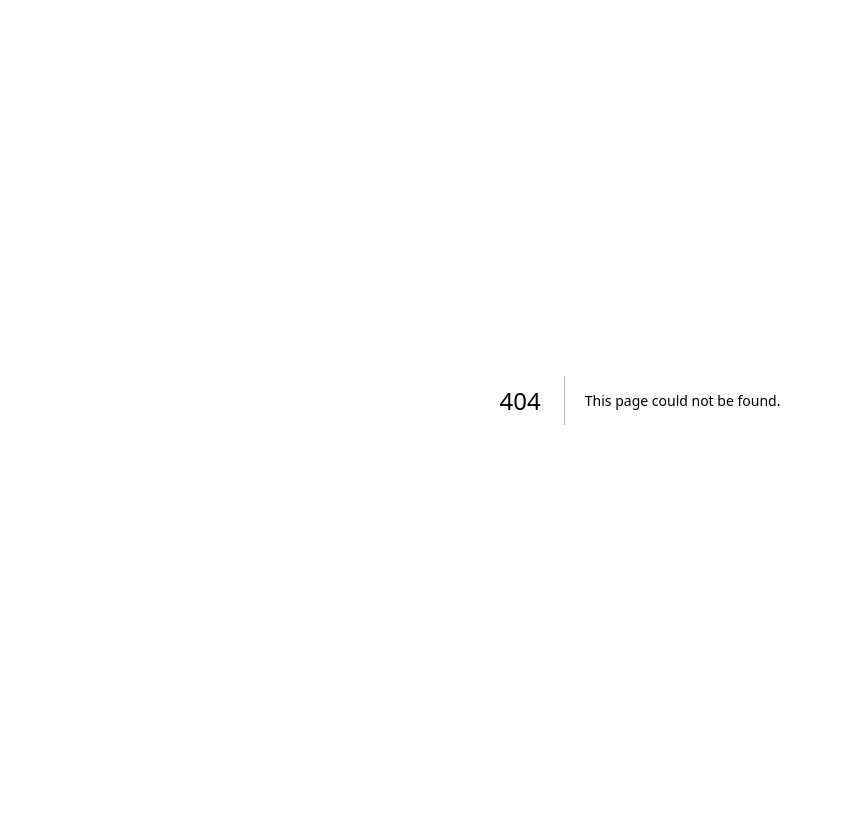
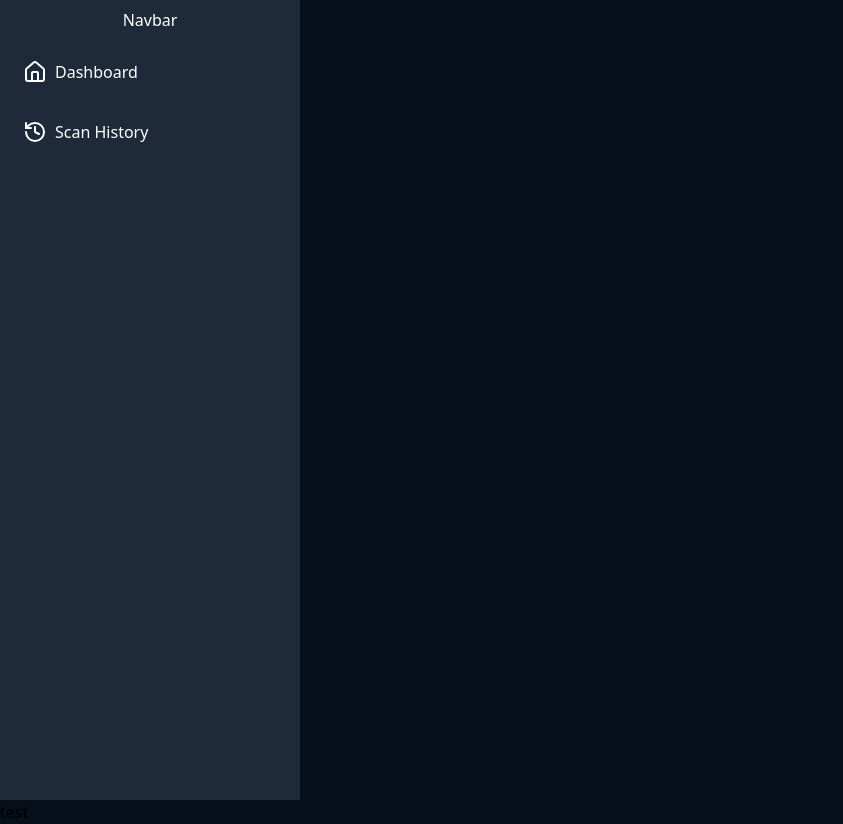
Before and after one commit to Jenushan44/api-security-analyzer, a Next.js app in the folder frontend/: page /scans in a window 1280 px wide. Before the commit this address had no page. Shown: the whole page, without its empty margins (0-843 px from the left). Before the commit the page ends 800 px from the top, so only its background shows below. Built offline with nearby package versions, Linux system fonts and the light colour scheme.

Commit message:
Setup navbar and add scan history page

```diff
--- /dev/null
+++ b/frontend/app/scans/page.tsx
@@ -0,0 +1,8 @@
+import Navbar from "../../components/Navbar"
+
+export default function ScanHistory() {
+  return (<>
+    <Navbar />
+    test
+  </>)
+}
--- a/frontend/components/Navbar.tsx
+++ b/frontend/components/Navbar.tsx
@@ -1,7 +1,14 @@
+import Link from "next/link";
+import { House, History } from 'lucide-react';
+
 function Navbar() {
   return (
-    <div className="flex sm:w-[60px] md:w-[200px] lg:w-[300px] min-h-screen bg-gray-800">
-      <h1>Navbar</h1>
+    <div className="flex sm:w-[60px] md:w-[200px] lg:w-[300px] min-h-screen bg-gray-800 ">
+      <div className="flex flex-col items-center w-full gap-y-5">
+        <h1 className="text-white mt-2">Navbar</h1>
+        <Link className="rounded-md text-white p-2 w-[90%] text-center flex gap-2 hover:bg-gradient-to-r from-[#0B1624] via-[#0F2A4A] to-[#123B73] hover:border-r-[#2564EB]" href="/"> <House /> Dashboard</Link>
+        <Link className="rounded-md text-white p-2 w-[90%] text-center flex gap-2 hover:bg-gradient-to-r from-[#0B1624] via-[#0F2A4A] to-[#123B73] hover:border-r-[#2564EB]" href="/scans"> <History /> Scan History</Link>
+      </div>
     </div>
   )
 }
```
